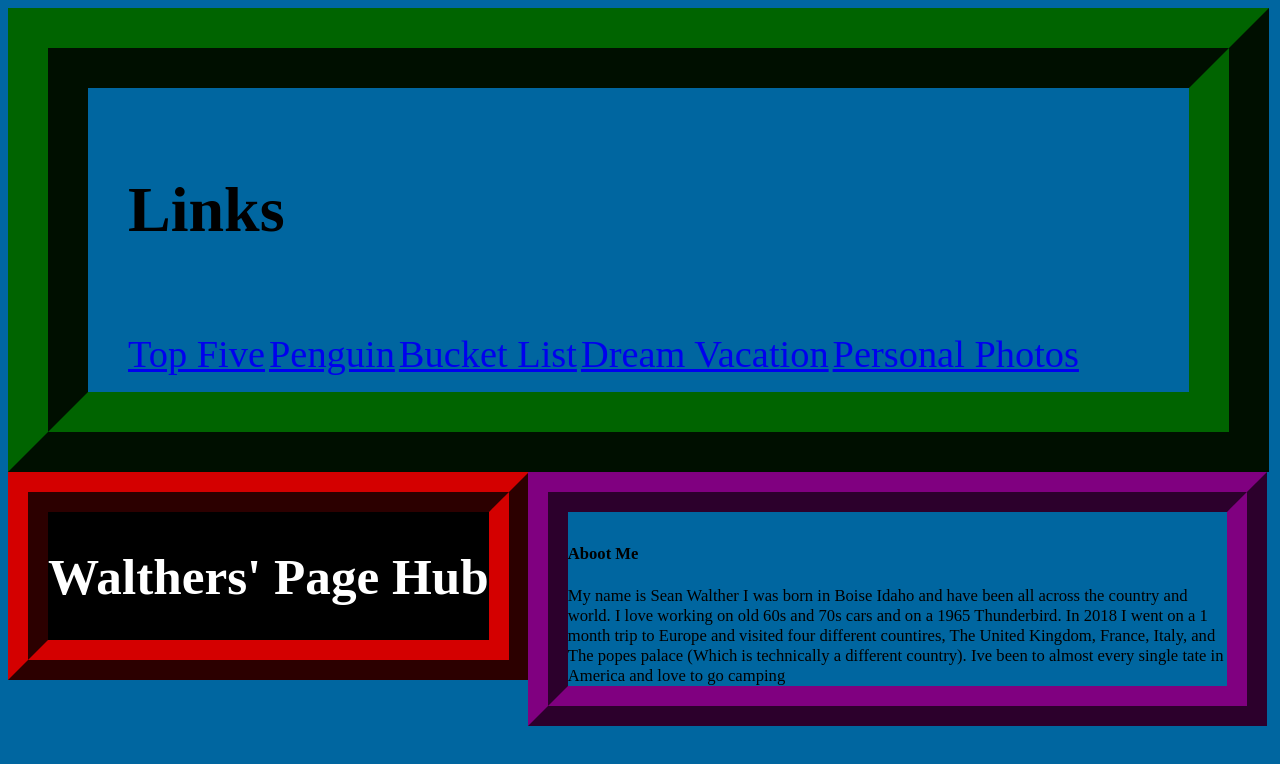
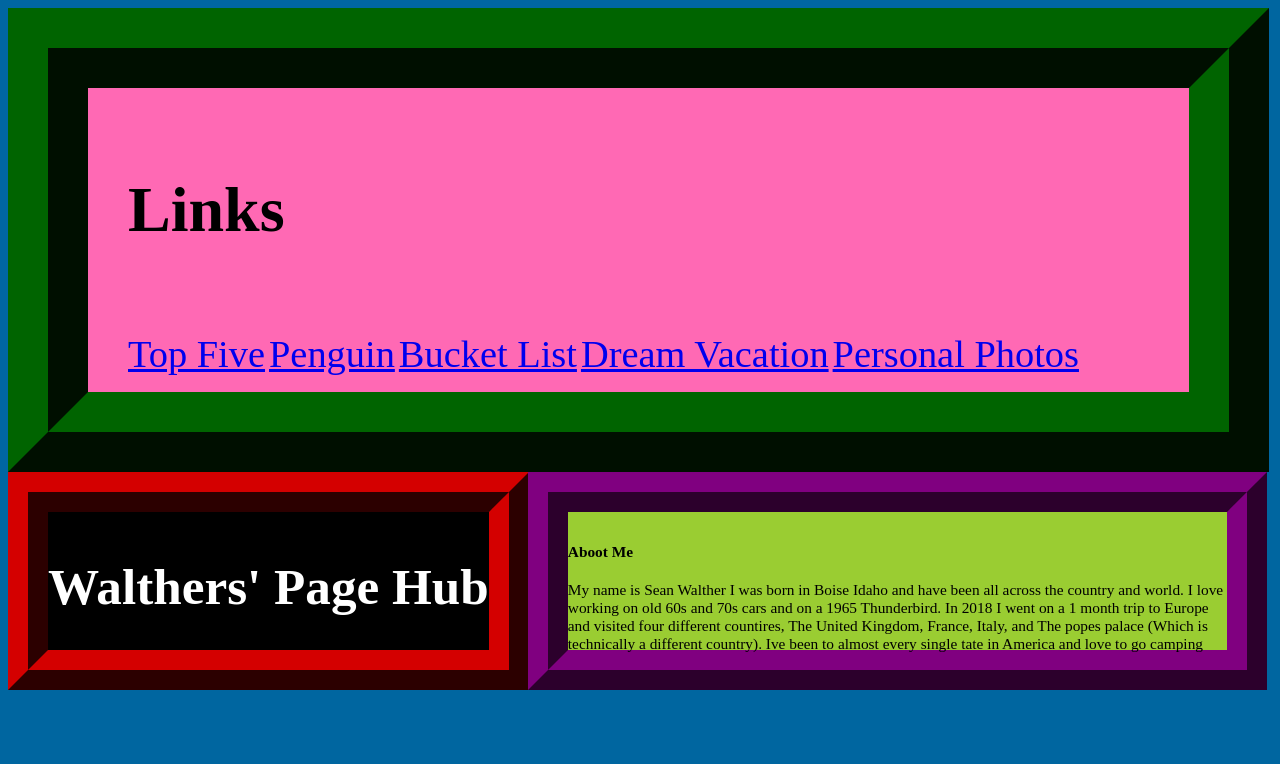
Before and after one commit to swalther23/swalther23.github.io, a plain HTML site: page index.html in a window 1280 px wide. Drawn offline with Linux system fonts and the light colour scheme.

Commit message:
Style sheet change

```diff
--- a/style.css
+++ b/style.css
@@ -6,9 +6,12 @@
 	text-align: Center;
 	display:inline-block;
 	vertical-align:top;
+	height: 10vw;
+	padding-top:10px;
 }
 .LINKS {
 	display:block;
+	background-color:hotpink;
 }
 .PAGES {
 	border: 80px ridge darkgreen;
@@ -18,11 +21,13 @@
 }
 .AbootMe {
 	display:inline-block;
-	font-size: 1.3vw;
+	font-size: 1.2vw;
 	border: 40px ridge purple;
 	margin-left: -5px;
 	padding-top: 10px;
-	width: 51.5vw
+	width: 51.5vw;
+	height: 10vw;
+	background-color:yellowgreen
 }
 .websites {
 	font-size: 3vw;
```
